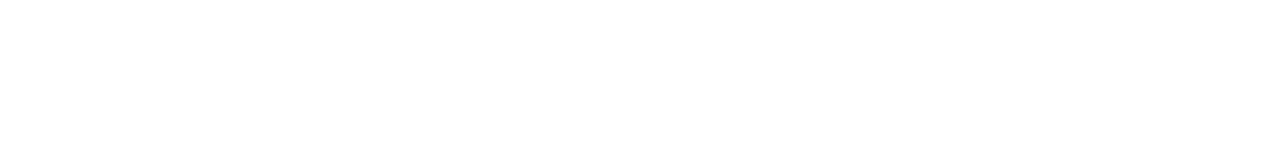
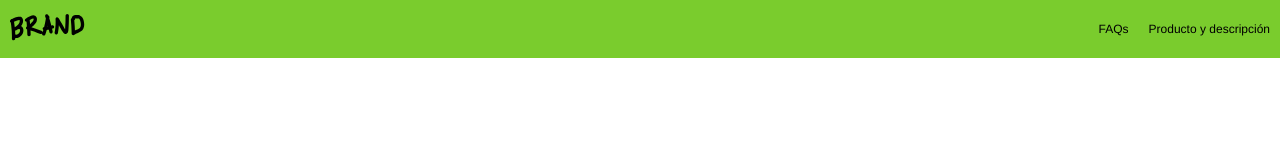
Before and after one commit to facup200718/boxed-webpage, a plain HTML site: page index.html in a window 1280 px wide. Drawn offline with Linux system fonts and the light colour scheme.

Commit message:
Creando el nav

```diff
--- a/css/estilos.css
+++ b/css/estilos.css
@@ -0,0 +1,33 @@
+html, body {
+    padding: 0px;
+    margin: 0px;
+    font-size: 12px;
+    font-family: Helvetica;
+}
+
+nav {
+    background-color: #7ACC2D;
+    display: flex;
+    padding: 10px;
+    color: white;
+    justify-content: space-between;
+    align-items: center;
+}
+
+nav ul {
+    display: flex;
+}
+
+nav li {
+    padding-left: 20px;
+    list-style: none;
+}
+
+nav li a {
+    text-decoration: none;
+    color: black;
+}
+
+nav li a:hover{
+    color: white;
+}
--- a/index.html
+++ b/index.html
@@ -4,9 +4,20 @@
     <meta charset="UTF-8">
     <meta name="viewport" content="width=device-width, initial-scale=1.0">
     <link rel="stylesheet" href="css/estilos.css">
-    <title>Document</title>
+    <title>Brand</title>
 </head>
 <body>
+    <nav>
+        <div class="brand_image">
+            <img src="images/logo.png" alt="logo">
+        </div>
+        <div class="nav_options">
+            <ul>
+                <li><a href="#">FAQs</a></li>
+                <li><a href="#">Producto y descripci&oacute;n</a></li>
+            </ul>
+        </div>
+    </nav>
     <script src="scripts/script.js"></script>
 </body>
 </html>
```
Also changed, not shown: images/logo.png (added), images/yay.gif (added).
